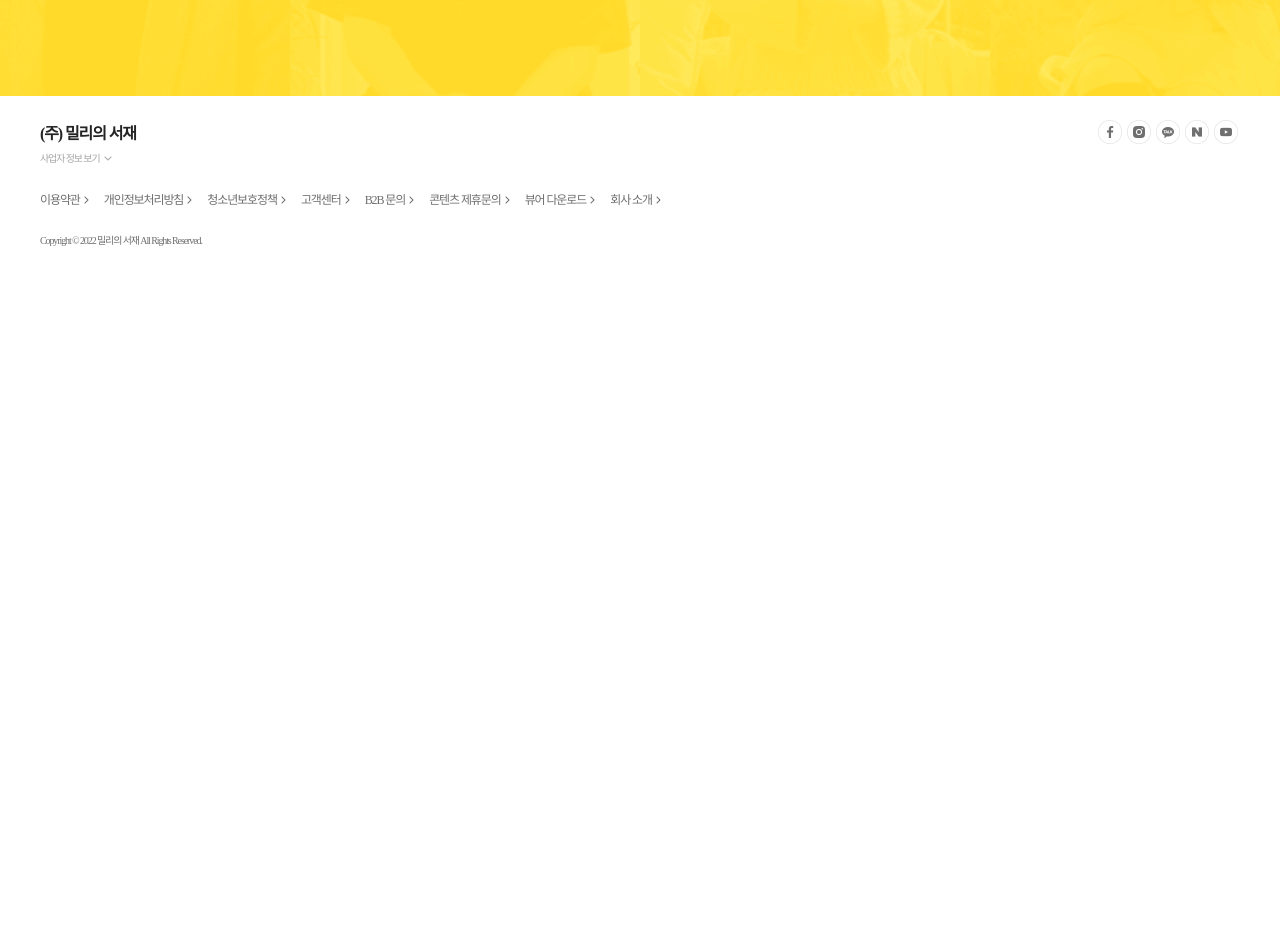
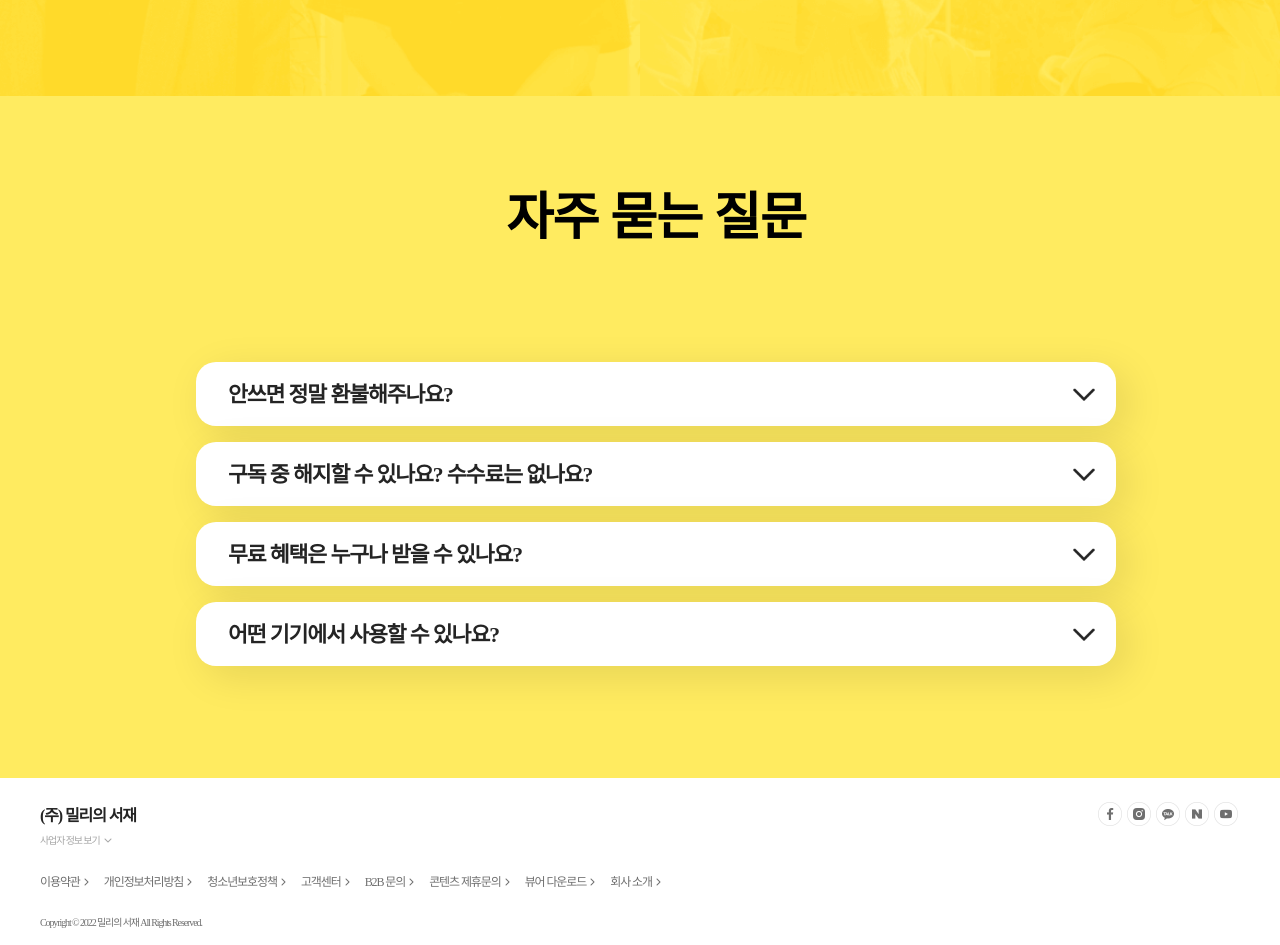
Before and after one commit to kdh990315/millies-library, a website with bundled scripts: page src/index.html in a window 1280 px wide. Shown: the part 9367-10312 px from the top of the page. Before the commit the page ends 9630 px from the top, so only its background shows below. Built offline with nearby package versions, Linux system fonts and the light colour scheme; no server answers; files whose address does not match are found by name; a web font is replaced by a local one.

Commit message:
메인/QNA섹션

```diff
--- a/src/assets/scss/index/index.scss
+++ b/src/assets/scss/index/index.scss
@@ -968,7 +968,7 @@ $main-color: #ffeb60;
 						position: absolute;
 						top: -88px;
 						left: 0;
-						width:  547px;
+						width: 547px;
 						height: 547px;
 						display: none;
 
@@ -998,3 +998,85 @@ $main-color: #ffeb60;
 		}
 	}
 }
+
+.QnA-section {
+	@include section;
+	background-color: $main-color;
+
+	&_wrap {
+		width: 1200px;
+		margin: 0 auto;
+
+		@include contents-header;
+
+		&_main {
+			max-width: 920px;
+			margin: 5rem auto 0;
+
+			.QnA-container {
+				display: flex;
+				flex-direction: column;
+
+				.Q-toggle {
+					width: 100%;
+					max-height: 58px;
+					margin-bottom: 1rem;
+					background: #fff;
+					box-shadow: 10px 10px 40px rgba(0, 0, 0, .1);
+					border-radius: 20px;
+					padding: 2rem;
+					cursor: pointer;
+					position: relative;
+					overflow: hidden;
+					transition: max-height .5s ease;
+
+					&.active {
+						max-height: 500px;
+
+						&::after {
+							background: url(/src/assets/images/up-icon.png);
+							background-repeat: no-repeat;
+							background-size: 100% 100%;
+							width: 2rem;
+							height: 2rem;
+						}
+					}
+
+					&::after {
+						position: absolute;
+						right: 1rem;
+						top: 1rem;
+						content: "";
+						background: url(/src/assets/images/down-icon.png);
+						background-repeat: no-repeat;
+						background-size: 100% 100%;
+						width: 2rem;
+						height: 2rem;
+					}
+
+					.Q {
+						margin-right: 33px;
+						font-weight: 700;
+						font-size: 1.35rem;
+						line-height: 24px;
+						margin-top: -11px;
+						color: #242424;
+					}
+
+					.A-container {
+						width: 100%;
+						margin-top: 1.2rem;
+						padding-top: 1rem;
+						border-top: 1px solid #242424;
+
+						.A {
+							color: #555;
+							font-size: 1.1rem;
+						}
+					}
+				}
+			}
+
+		}
+	}
+}
--- a/src/index.html
+++ b/src/index.html
@@ -1,5 +1,6 @@
 <!doctype html>
 <html lang="ko">
+
 <head>
   <meta charset="UTF-8" />
   <meta name="viewport" content="width=device-width, initial-scale=1.0" />
@@ -7,6 +8,7 @@
   <link rel="stylesheet" href="./assets/css/reset.css">
   <link rel="stylesheet" href="./assets/scss/css/index.css">
 </head>
+
 <body>
   <header class="header">
     <div class="header_wrap">
@@ -395,17 +397,20 @@
         <div class="right-container">
           <ul class="slide-container">
             <li class="slide">
-                <div class="slide-box"><img src="/src/assets/images/audiobook-content1.png" alt="audiobook-content1"></div>
+              <div class="slide-box"><img src="/src/assets/images/audiobook-content1.png" alt="audiobook-content1">
+              </div>
             </li>
             <li class="slide">
-                <div class="slide-box"><video src="/src/assets/video/audiobook2.mp4" autoplay="autoplay" preload="auto" muted="muted"
-                    loop="loop" playsinline></video></div>
+              <div class="slide-box"><video src="/src/assets/video/audiobook2.mp4" autoplay="autoplay" preload="auto"
+                  muted="muted" loop="loop" playsinline></video></div>
             </li>
             <li class="slide">
-                <div class="slide-box"><img src="/src/assets/images/audiobook-content03.png" alt="audiobook-content03"></div>
+              <div class="slide-box"><img src="/src/assets/images/audiobook-content03.png" alt="audiobook-content03">
+              </div>
             </li>
             <li class="slide">
-                <div class="slide-box"><img src="/src/assets/images/audiobook-content04.png" alt="audiobook-content04"></div>
+              <div class="slide-box"><img src="/src/assets/images/audiobook-content04.png" alt="audiobook-content04">
+              </div>
             </li>
           </ul>
           <img src="/src/assets/images/phone.png" alt="slide-background" class="phone">
@@ -449,16 +454,16 @@
         <div class="right-container">
           <ul class="slide-container">
             <li class="slide">
-                <div class="slide-box"><video src="/src/assets/video/viewer1.mp4" autoplay="autoplay" preload="auto" muted="muted"
-                    loop="loop" playsinline></video></div>
+              <div class="slide-box"><video src="/src/assets/video/viewer1.mp4" autoplay="autoplay" preload="auto"
+                  muted="muted" loop="loop" playsinline></video></div>
             </li>
             <li class="slide">
-                <div class="slide-box"><video src="/src/assets/video/viewer2.mp4" autoplay="autoplay" preload="auto" muted="muted"
-                    loop="loop" playsinline></video></div>
+              <div class="slide-box"><video src="/src/assets/video/viewer2.mp4" autoplay="autoplay" preload="auto"
+                  muted="muted" loop="loop" playsinline></video></div>
             </li>
             <li class="slide">
-                <div class="slide-box"><video src="/src/assets/video/viewer3.mp4" autoplay="autoplay" preload="auto" muted="muted"
-                    loop="loop" playsinline></video></div>
+              <div class="slide-box"><video src="/src/assets/video/viewer3.mp4" autoplay="autoplay" preload="auto"
+                  muted="muted" loop="loop" playsinline></video></div>
             </li>
             <li class="slide">
               <div class="slide-box"><img src="/src/assets/images/viewer-content02.png" alt="viewer-content02"></div>
@@ -541,6 +546,59 @@
     </div>
   </section>
 
+  <section class="QnA-section">
+    <div class="QnA-section_wrap">
+      <div class="contents-header">
+        <h2>자주 묻는 질문</h2>
+      </div>
+
+      <div class="QnA-section_wrap_main">
+        <ul class="QnA-container toggle-container">
+          <li class="Q-toggle toggle">
+            <p class="Q">안쓰면 정말 환불해주나요?</p>
+            <div class="A-container">
+              <p class="A">
+                물론입니다. 결제 후 콘텐츠 다운로드 및 열람을 하지 않으셨다면 전액 환불해드리고 있어요.<br>
+                <b>[밀리 > 관리 > 구독관리 > 결제내역 조회]</b> 에서 직접 환불이 가능하며<br>
+                해결이 어려운 경우 고객센터에 문의해 주세요.
+              </p>
+            </div>
+          </li>
+          <li class="Q-toggle toggle">
+            <p class="Q">구독 중 해지할 수 있나요? 수수료는 없나요?</p>
+            <div class="A-container">
+              <p class="A">
+                다음달 부터 결제되지 않도록 수수료 없이 언제든지 해지하실 수 있습니다.<br>
+                <b>[밀리 > 관리 > 구독관리 > 자동결제 해지]</b> 매뉴를 통해 기간에 상관없이 직접 가능해요.<br>
+              </p>
+            </div>
+          </li>
+          <li class="Q-toggle toggle">
+            <p class="Q">무료 혜택은 누구나 받을 수 있나요?</p>
+            <div class="A-container">
+              <p class="A">
+                네, 밀리 회원이라면 누구나 첫 정기구독 신청 시 1회 첫 달 무료 혜택이 제공됩니다.<br>
+                아직 신청하지 않으셨다면 바로 구독신청으로 혜택을 받아보세요.
+              </p>
+            </div>
+          </li>
+          <li class="Q-toggle toggle">
+            <p class="Q">어떤 기기에서 사용할 수 있나요?</p>
+            <div class="A-container">
+              <p class="A">
+                아래 기기와 버전에서 밀리를 사용할 수 있습니다.<br><br>
+                - 휴대폰 / 태블릿 : IOS 15, Android 6 이상 지원<br>
+                - PC : Mac Yosemite, Window 10 이상 지원<br>
+                - E ink : Android 4.4 이상 지원<br>
+                (크레마 그랑데, 크레마 카르타G, 이노스페이스원 공식 판매 기기, 교보 Sam 7.8 등)
+              </p>
+            </div>
+          </li>
+        </ul>
+      </div>
+    </div>
+  </section>
+
   <section class="footer">
     <footer class="footer_wrap">
       <div class="footer_wrap_header">
@@ -589,4 +647,5 @@
   <script type="module" src="./js/index/index.js"></script>
 
 </body>
+
 </html>
--- a/src/js/index/index.js
+++ b/src/js/index/index.js
@@ -134,8 +134,22 @@ function videoHandler() {
     videoContainer.style.display = 'block';
   });
 }
+
+function toggleHandler() {
+	const toggleContainer = document.querySelector('.toggle-container');
+
+	toggleContainer.addEventListener('click', (ev) => {
+		const target = ev.target.closest('.toggle');
+
+		if(target) {
+			target.classList.toggle('active');
+		}
+	});
+}
+
 loadBooks();
 tabMenuHandler('slide-section');
 tabMenuHandler('book-tab-section');
 new slideAnimation('.slide-container', '.left-main', 320);
 videoHandler();
+toggleHandler();
```
Also changed, not shown: src/assets/images/down-icon.png (added), src/assets/images/up-icon.png (added), src/assets/scss/css/index.css. Lines whose indentation alone changed are shown as unchanged.
